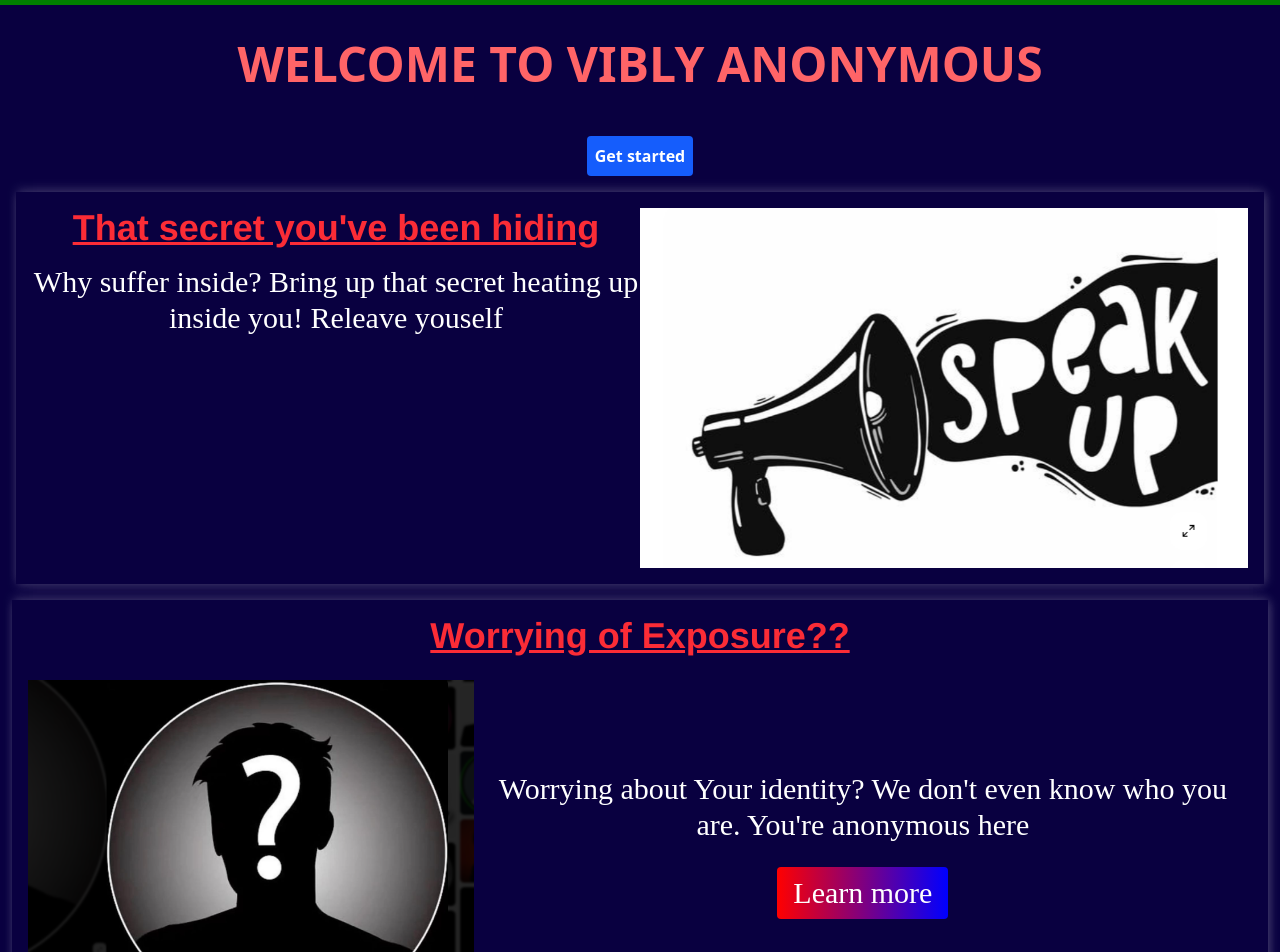
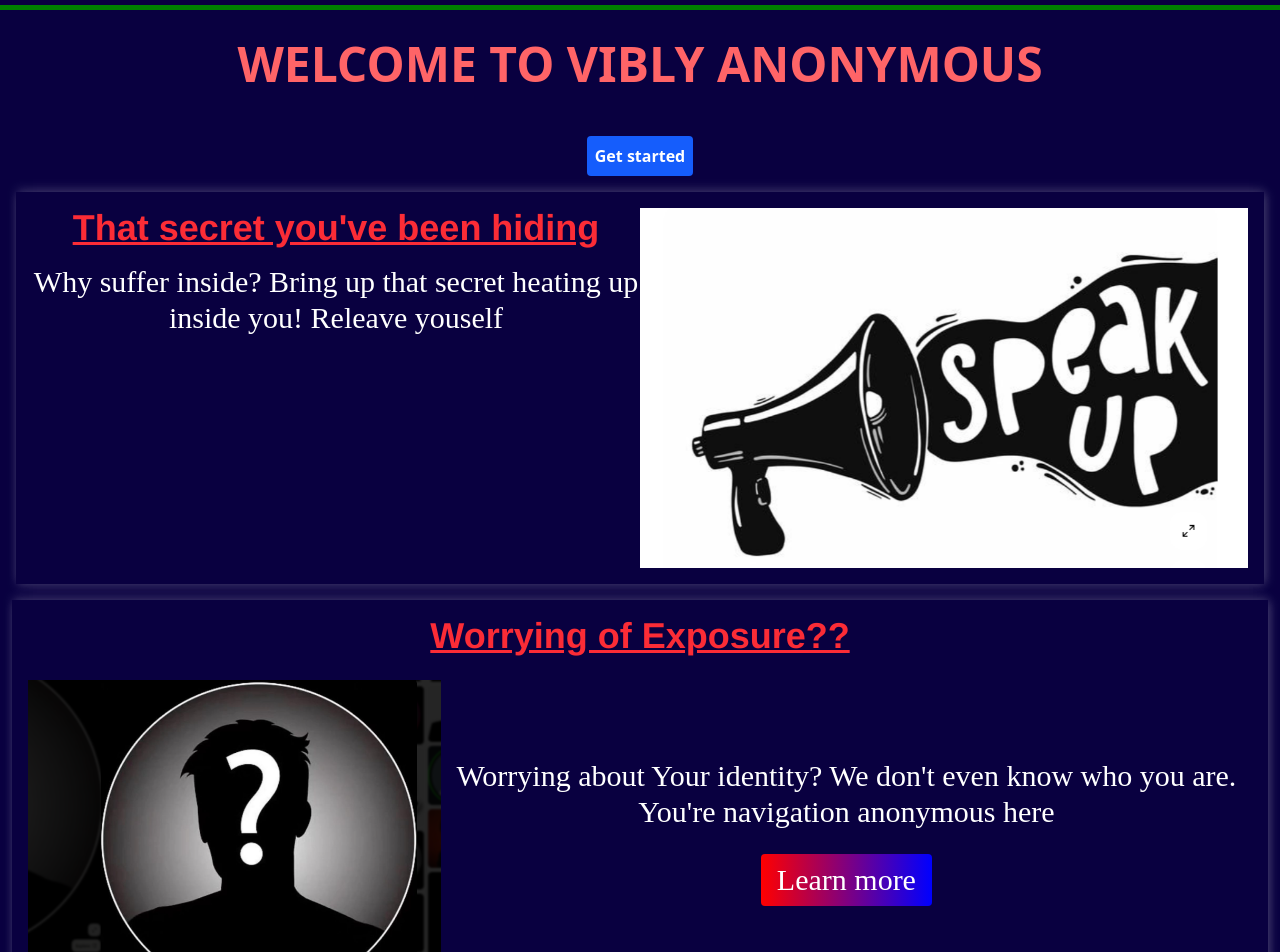
Before and after one commit to nianod/secret-arena, a React (Vite) app: page / in a window 1280 px wide. Shown: the top 952 px of the page. Built offline with nearby package versions, Linux system fonts and the light colour scheme; no server answers.

Commit message:
added api call

```diff
--- a/src/Pages/Dashboard.tsx
+++ b/src/Pages/Dashboard.tsx
@@ -31,8 +31,8 @@
         setRevealed(data as Post[])
         setLoading(false)
       } catch (err) {
-        console.error("There was an error: ", err)
-        setError("Failed!")
+        console.log("There was an error: ", err)
+        setError("Failed with error!")
         setLoading(false)
       }
     }
@@ -59,7 +59,7 @@
         {loading ? (
           <p className="text-white flex justify-center text-xl">Loading Reveals...</p>
         ) : error ? (
-          <p>{error}</p>
+          <p className="text-red-500">{error}</p>
         ) : revealed.length === 0 ? (
           <p className="text-white flex justify-center text-xl">No Reveals Available.</p>
         ) : (
--- a/src/Pages/Landing.tsx
+++ b/src/Pages/Landing.tsx
@@ -33,7 +33,7 @@
         style={{
           scaleX: scrollYProgress,
           position: "fixed",
-          top: 0,
+          top: 5,
           left: 0,
           right: 0,
           height: 5,
--- a/src/Pages/LandingLogic.ts
+++ b/src/Pages/LandingLogic.ts
@@ -1,6 +1,6 @@
 export const definitions: { speakUp: string; identity: string} = {
     speakUp: "Why suffer inside? Bring up that secret heating up inside you! Releave youself",
-    identity: "Worrying about Your identity? We don't even know who you are. You're anonymous here",
+    identity: "Worrying about Your identity? We don't even know who you are. You're navigation anonymous here",
   }
 export const pics: {img1:string; img2:string} = {
     img1: "Screenshot 2025-07-04 215927.png",
```
Also changed, not shown: src/Components/GetStarted.tsx (line endings or trailing spaces), src/Components/PostField.tsx (line endings or trailing spaces), src/Components/Terms.tsx (line endings or trailing spaces), src/Supabase/SupabaseClient.ts (line endings or trailing spaces), 1 other file (tests, documents, lock files or other folders).
